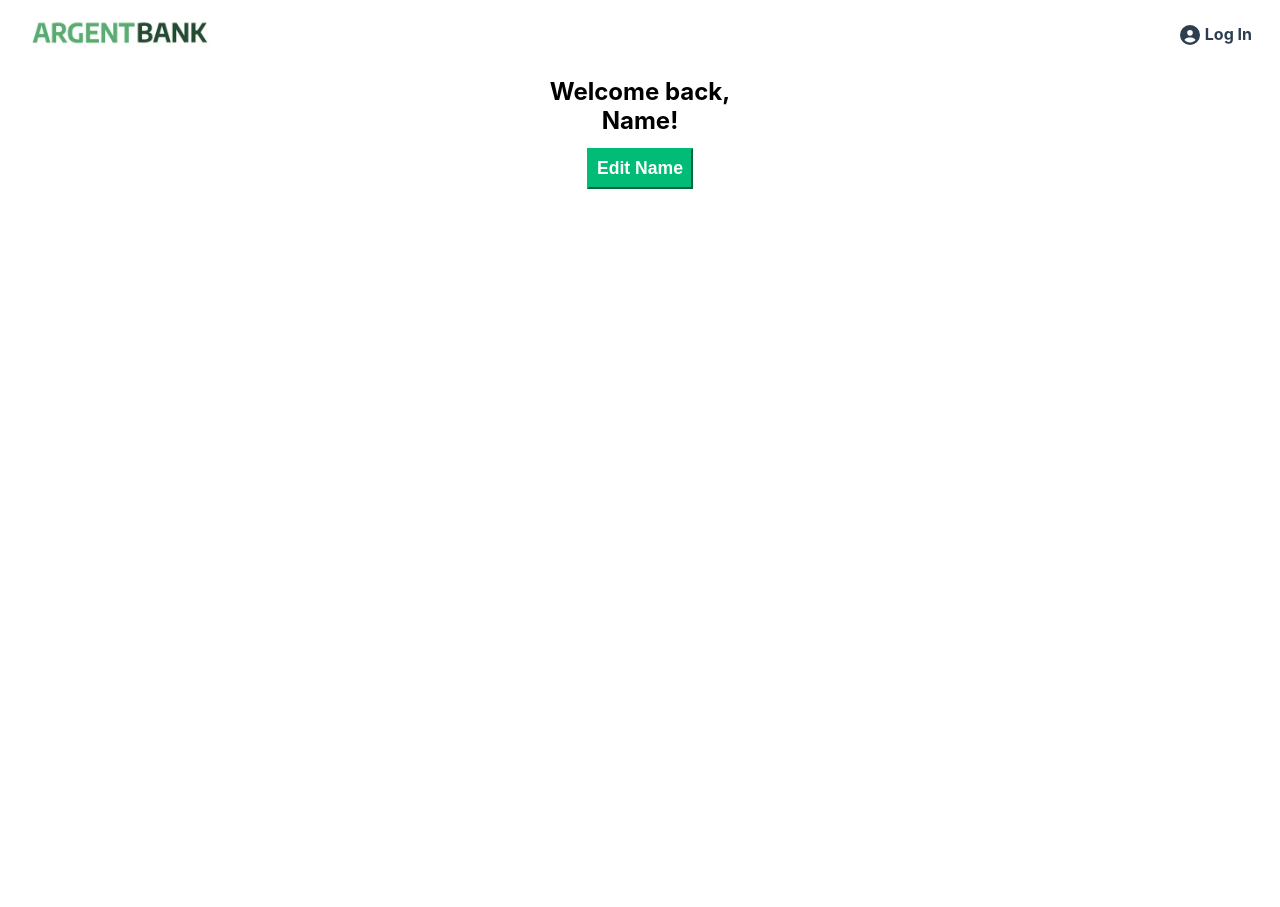
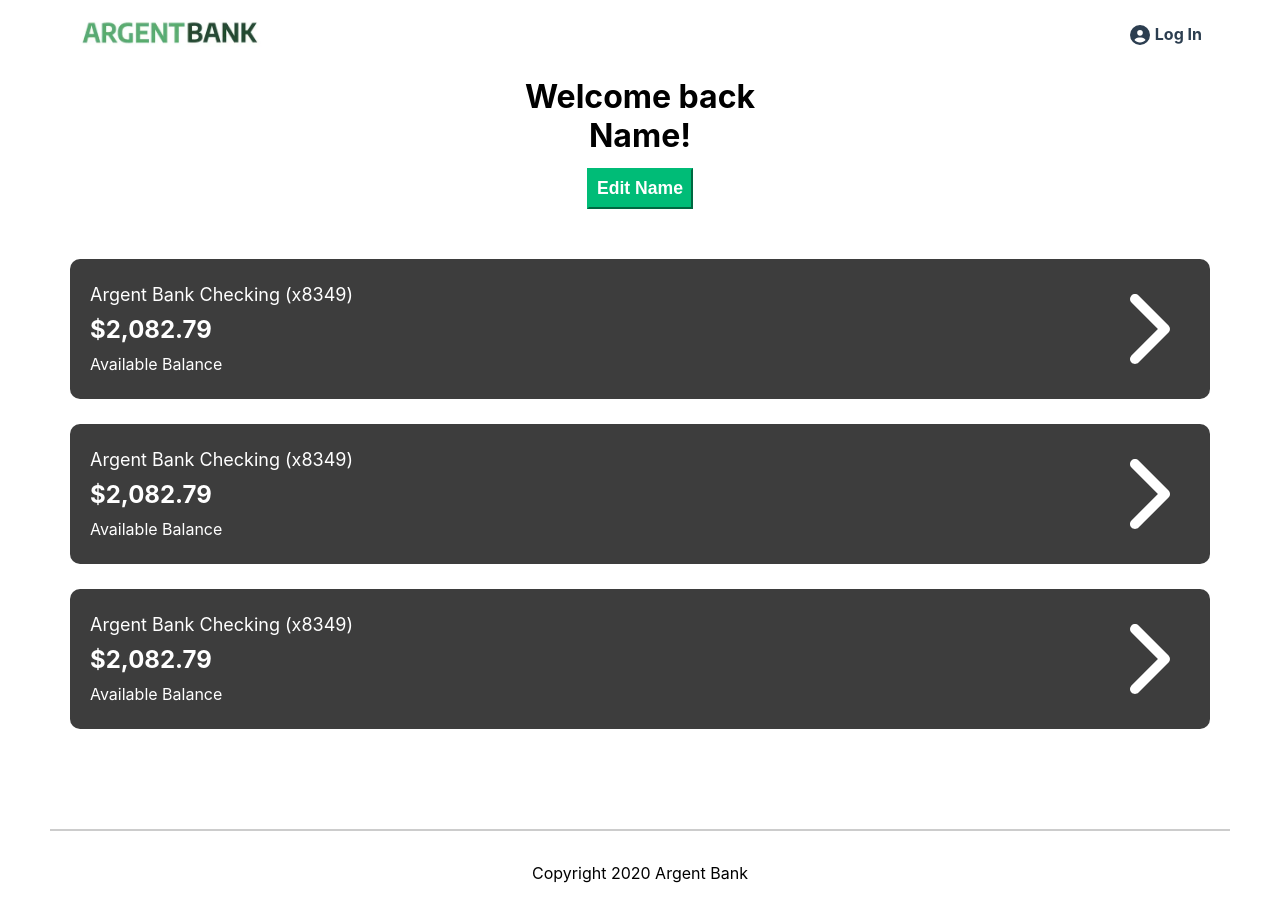
Before and after one commit to christopher-cornet/OC-P11, a React (Create React App) app in the folder argentbank/: page /profile in a window 1280 px wide. Before the commit the page ends 800 px from the top, so only its background shows below. Built offline with nearby package versions, Linux system fonts and the light colour scheme.

Commit message:
Add profile page cards

```diff
--- /dev/null
+++ b/argentbank/src/components/BankCard/BankCard.css
@@ -0,0 +1,35 @@
+.argentbank-card {
+    background-color: #3d3d3d;
+    color: white;
+    margin: 5px 20px;
+    padding: 5px 20px;
+    border-radius: 10px;
+    margin-bottom: 25px;
+    display: flex;
+    justify-content: space-between;
+    align-items: center;
+    p {
+        margin: 10px 0;
+    }
+}
+
+.argentbank-card-info {
+    padding: 10px 0;
+}
+
+.argentbank-card-title {
+    font-size: 18px;
+}
+
+.argentbank-card-amount {
+    font-size: 24px;
+    font-weight: bold;
+    margin-top: 1rem;
+    margin-bottom: 1rem;
+}
+
+.arrow {
+    height: 80px;
+    margin-right: 20px;
+    cursor: pointer;
+}
--- a/argentbank/src/components/BankCard/BankCard.jsx
+++ b/argentbank/src/components/BankCard/BankCard.jsx
@@ -0,0 +1,20 @@
+import './BankCard.css';
+import { FontAwesomeIcon } from "@fortawesome/react-fontawesome";
+import { faChevronRight } from "@fortawesome/free-solid-svg-icons";
+
+// { title, amount, amountDescription }
+
+function BankCard() {
+  return (
+    <div className="argentbank-card">
+        <div className="argentbank-card-info">
+            <p className="argentbank-card-title">Argent Bank Checking (x8349)</p>
+            <p className="argentbank-card-amount">$2,082.79</p>
+            <p className="argentbank-card-amount-description">Available Balance</p>
+        </div>
+        <FontAwesomeIcon size="2xl" icon={faChevronRight} className="arrow" />
+    </div>
+  );
+}
+
+export default BankCard;
--- a/argentbank/src/pages/Profile/Profile.css
+++ b/argentbank/src/pages/Profile/Profile.css
@@ -1,9 +1,12 @@
+.profile_page {
+    margin: 0 50px;
+}
+
 .welcome-informations {
     display: flex;
     flex-direction: column;
     align-items: center;
     button {
-        /* width: 100px; */
         color: white;
         border-color: #00bc77;
         background-color: #00bc77;
@@ -19,3 +22,8 @@
     padding: 0.83rem 0;
     text-align: center;
 }
+
+.argentbank-user-cards {
+    margin: 50px 0;
+    margin-bottom: 100px;
+}
--- a/argentbank/src/pages/Profile/Profile.jsx
+++ b/argentbank/src/pages/Profile/Profile.jsx
@@ -1,20 +1,29 @@
 import './Profile.css';
 import Header from "../../components/Header/Header"
+import BankCard from "../../components/BankCard/BankCard"
+import Footer from "../../components/Footer/Footer"
 
 function Profile() {
   document.title = "Argent Bank - Profile Page";
   return (
-    <div className="homepage">
+    <div className="profile_page">
         <Header />
-        <section className="profile-informations">
+        <main className="profile-informations">
             <div className="welcome-informations">
                 <h1 className="welcome-user">
-                    Welcome back,<br />
+                    Welcome back<br />
                     Name!
                 </h1>
                 <button>Edit Name</button>
             </div>
-        </section>
+            <div className="argentbank-user-cards">
+              <BankCard />
+              <BankCard />
+              <BankCard />
+              {/* <BankCard title="Argent Bank Checking (x8349)" amount="$2,082.79" amountDescription="Available Balance" /> */}
+            </div>
+        </main>
+        <Footer />
     </div>
   );
 }
```
